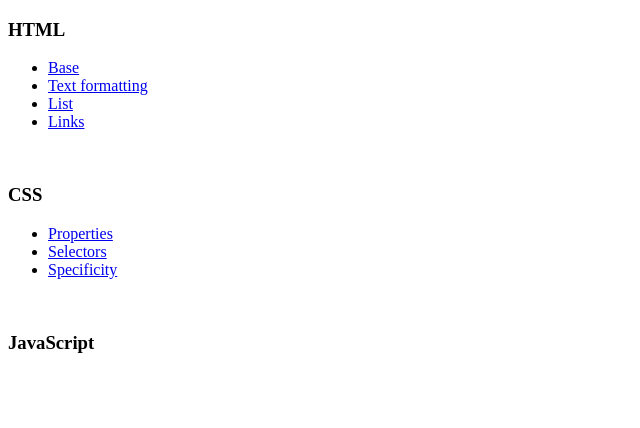
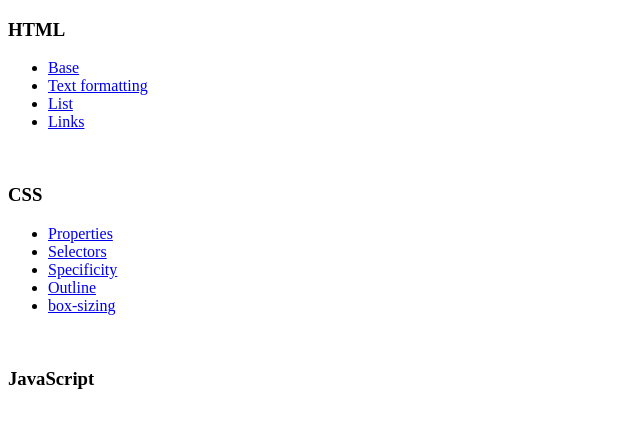
Before and after one commit to Fenikkel/cheat-sheet-web, a plain HTML site: page index.html in a window 1280 px wide. Shown: the whole page, without its empty margins (0-640 px from the left). Drawn offline with Linux system fonts and the light colour scheme.

Commit message:
feat: index updated with outline and box-sizing

```diff
--- a/index.html
+++ b/index.html
@@ -24,6 +24,8 @@
             <li><a href="./css/properties/properties.html">Properties</a></li>
             <li><a href="./css/selectors/selectors.html">Selectors</a></li>
             <li><a href="./css/specificity/specificity.html">Specificity</a></li>
+            <li><a href="./css/outline/outline.html">Outline</a></li>
+            <li><a href="./css/box-sizing/box-sizing.html">box-sizing</a></li>
         </ul>
         <br>
 
```
